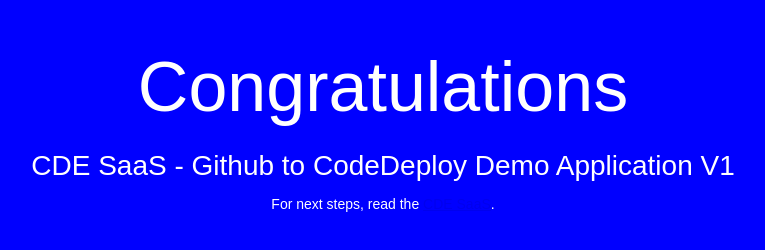
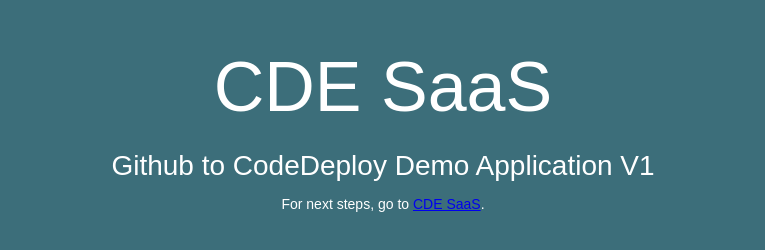
Before and after one commit to yavisror/First, a plain HTML site: page index.html in a window 1280 px wide. Shown: the whole page, without its empty margins (257-1022 px from the left). Drawn offline with Linux system fonts and the light colour scheme.

Commit message:
Update index.html

```diff
--- a/index.html
+++ b/index.html
@@ -6,7 +6,7 @@
   <style>
     body {
       color: #ffffff;
-      background-color: blue;
+      background-color: #3C6E7A;
       font-family: Arial, sans-serif;
       font-size: 14px;
     }
@@ -26,9 +26,9 @@
 </head>
 <body>
   <div align="center">
-    <h1>Congratulations</h1>
-    <h2>CDE SaaS - Github to CodeDeploy Demo Application V1</h2>
-    <p>For next steps, read the <a href="https://demo.continuousdelivery.io/cdd">CDE SaaS</a>.</p>
+    <h1>CDE SaaS</h1>
+    <h2>Github to CodeDeploy Demo Application V1</h2>
+    <p>For next steps, go to <a href="https://demo.continuousdelivery.io/cdd">CDE SaaS</a>.</p>
   </div>
 </body>
 </html>
```
